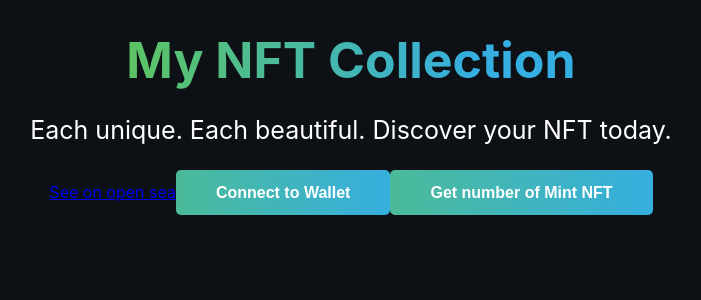
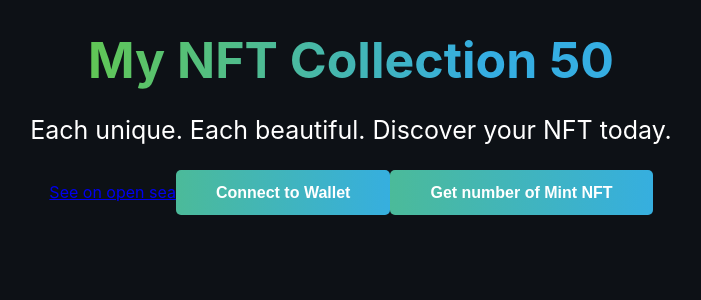
Before and after one commit to zalbani-lab/NFT-Marketplace, a React (Create React App) app: page / in a window 1280 px wide. Shown: the top 300 px of the page, without its empty margins (289-990 px from the left). Built offline with nearby package versions, Linux system fonts and the light colour scheme.

Commit message:
Remove warnings

```diff
--- a/src/App.js
+++ b/src/App.js
@@ -180,24 +180,24 @@ const App = () => {
 
    const mintingGif = () => (
     <React.Fragment>
-      <img src="./mining.gif"/>
+      <img src="./mining.gif" alt=''/>
       <p>Mining in process</p>
     </React.Fragment>
    );
 
   useEffect(() => {
     checkIfWalletIsConnected();
-  }, [])
+  })
 
   return (
      <div className="App">
       <div className="container">
         <div className="header-container">
-          <p className="header gradient-text">My NFT Collection</p>
+          <p className="header gradient-text">My NFT Collection {TOTAL_MINT_COUNT}</p>
           <p className="sub-text">
             Each unique. Each beautiful. Discover your NFT today.
           </p>
-          <a href={OPENSEA_LINK} target='_blank'>See on open sea</a>
+          <a href={OPENSEA_LINK} target='_blank' rel='noreferrer'>See on open sea</a>
           {currentAccount === "" ? renderNotConnectedContainer() : renderMintButton()}
           {getNumberOfNFTMintedButton()}
           {isMinting === true ? mintingGif() : null}
```
